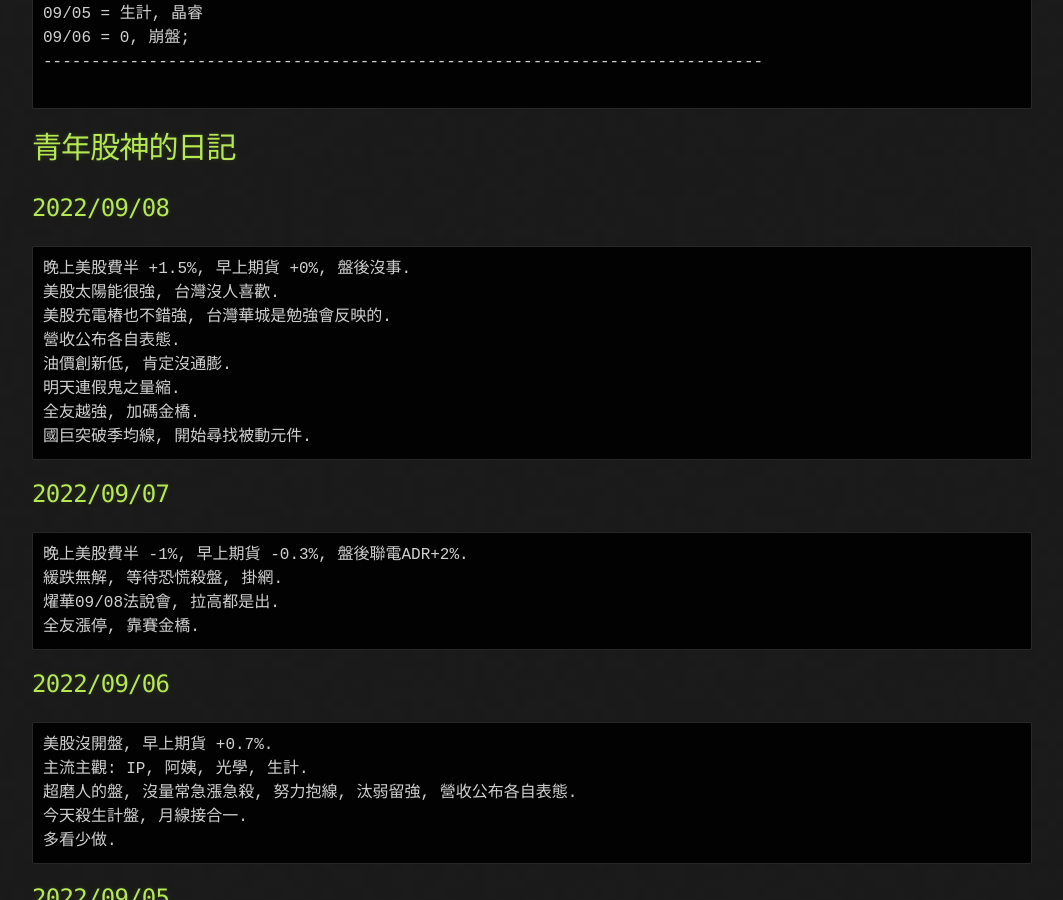
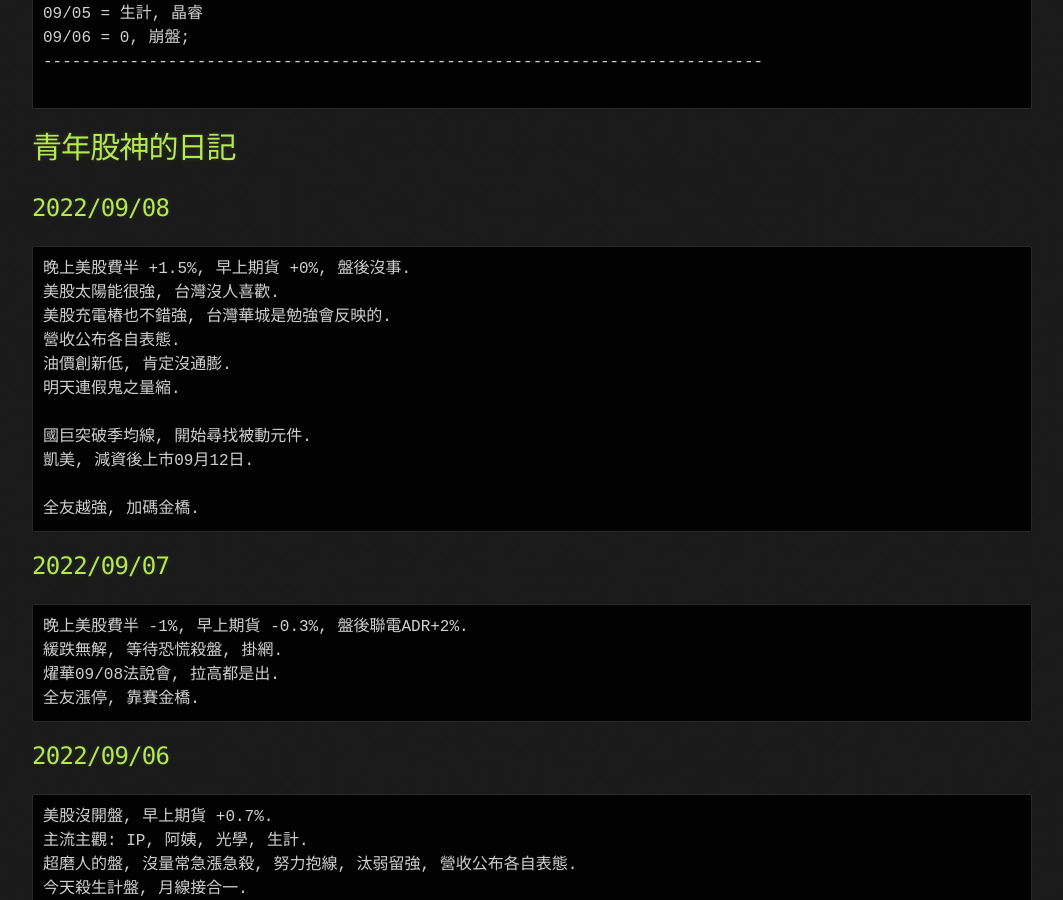
Before and after one commit to lepg5487/Stock_God, a Jekyll site: the page built from index.md, in a window 1280 px wide and 900 px high, scrolled down 1018 px. Shown: the whole window, without its empty margins (108-1171 px from the left). Built offline with Jekyll 4.4.1, drawn with Linux system fonts in a browser that asks for light colours; our own code applies the rules of GitHub Pages for plain Markdown files.

Commit message:
Update index.md

````diff
--- a/index.md
+++ b/index.md
@@ -50,8 +50,11 @@ layout: testlayouts
 營收公布各自表態.
 油價創新低, 肯定沒通膨.
 明天連假鬼之量縮.
+
+國巨突破季均線, 開始尋找被動元件.
+凱美, 減資後上市09月12日.
+
 全友越強, 加碼金橋.
-國巨突破季均線, 開始尋找被動元件.
 ```
 
 ## 2022/09/07
````
